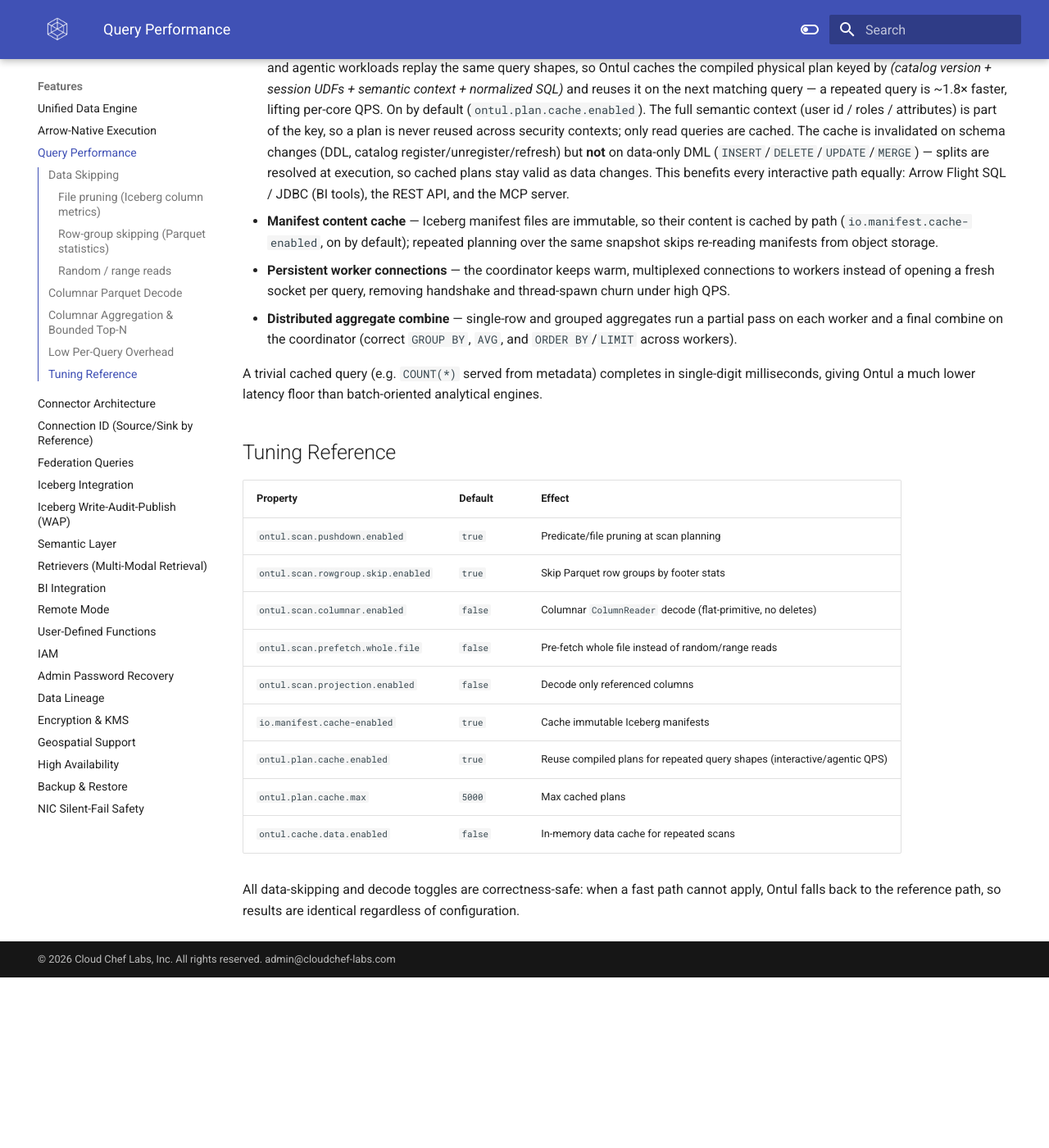
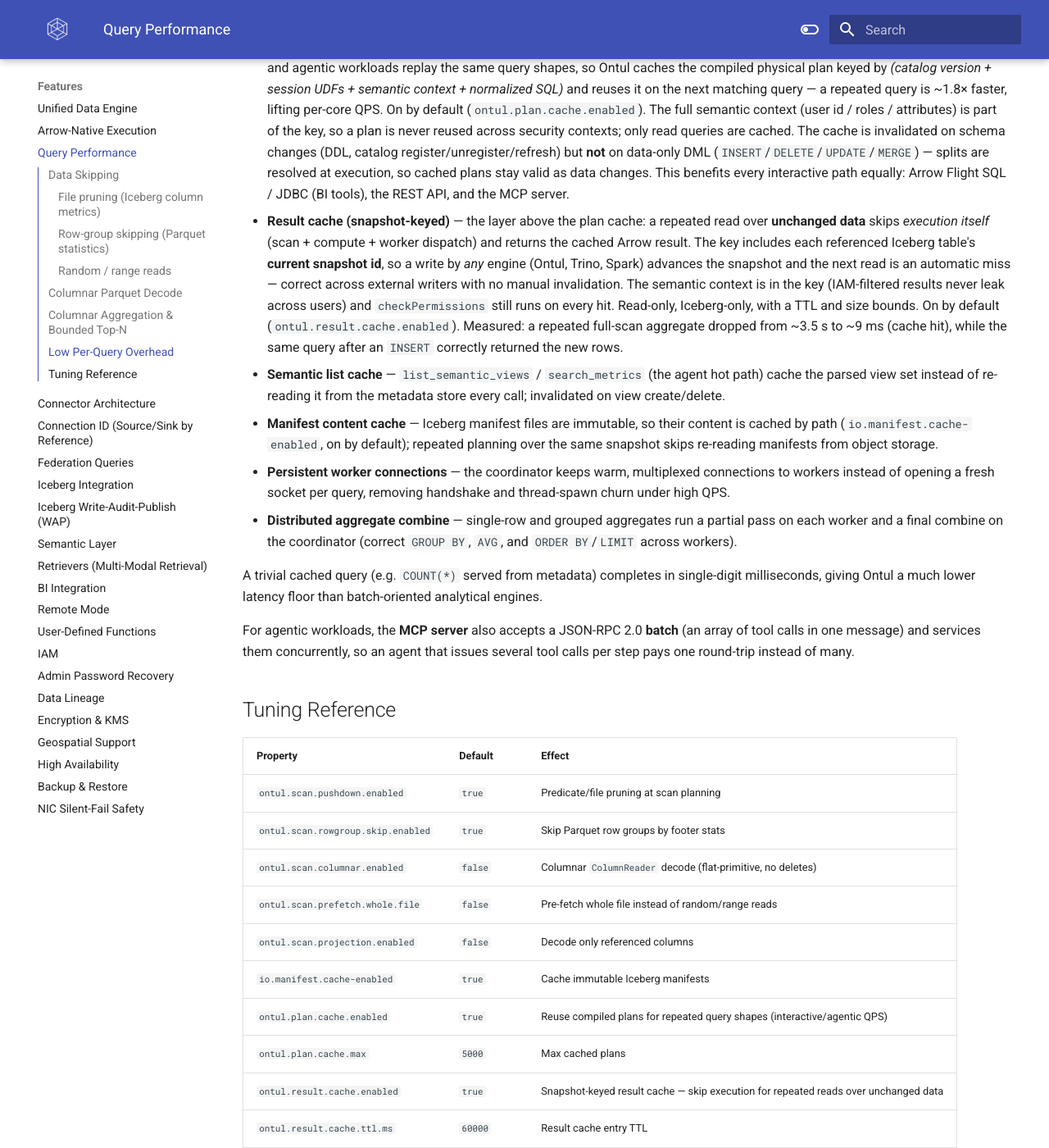
Before and after one commit to cloudcheflabs/ontul-docs, an MkDocs documentation site: the page built from docs/features/query-performance.md, in a window 1280 px wide and 1400 px high, scrolled down 1872 px. Shown: the whole window at 82% size. Built offline with MkDocs 1.6.1 and Material for MkDocs 9.7.7, drawn with Linux system fonts in a browser that asks for light colours; the version menu is left out; before the commit the page ends 3064 px from its top, so only the background shows below that.

Commit message:
docs: result cache (snapshot-keyed) + semantic list cache + MCP JSON-RPC batch
Co-Authored-By: Claude Opus 4.8 (1M context) <noreply@anthropic.com>

```diff
--- a/docs/features/query-performance.md
+++ b/docs/features/query-performance.md
@@ -82,6 +82,16 @@ workloads:
   (`INSERT`/`DELETE`/`UPDATE`/`MERGE`) — splits are resolved at execution, so cached plans stay valid as data
   changes. This benefits every interactive path equally: Arrow Flight SQL / JDBC (BI tools), the REST API, and
   the MCP server.
+- **Result cache (snapshot-keyed)** — the layer above the plan cache: a repeated read over **unchanged data**
+  skips *execution itself* (scan + compute + worker dispatch) and returns the cached Arrow result. The key
+  includes each referenced Iceberg table's **current snapshot id**, so a write by *any* engine (Ontul, Trino,
+  Spark) advances the snapshot and the next read is an automatic miss — correct across external writers with no
+  manual invalidation. The semantic context is in the key (IAM-filtered results never leak across users) and
+  `checkPermissions` still runs on every hit. Read-only, Iceberg-only, with a TTL and size bounds. On by
+  default (`ontul.result.cache.enabled`). Measured: a repeated full-scan aggregate dropped from ~3.5 s to ~9 ms
+  (cache hit), while the same query after an `INSERT` correctly returned the new rows.
+- **Semantic list cache** — `list_semantic_views` / `search_metrics` (the agent hot path) cache the parsed view
+  set instead of re-reading it from the metadata store every call; invalidated on view create/delete.
 - **Manifest content cache** — Iceberg manifest files are immutable, so their content is cached by path
   (`io.manifest.cache-enabled`, on by default); repeated planning over the same snapshot skips re-reading
   manifests from object storage.
@@ -92,6 +102,10 @@ workloads:
 
 A trivial cached query (e.g. `COUNT(*)` served from metadata) completes in single-digit milliseconds, giving
 Ontul a much lower latency floor than batch-oriented analytical engines.
+
+For agentic workloads, the **MCP server** also accepts a JSON-RPC 2.0 **batch** (an array of tool calls in one
+message) and services them concurrently, so an agent that issues several tool calls per step pays one
+round-trip instead of many.
 
 ## Tuning Reference
 
@@ -105,6 +119,8 @@ Ontul a much lower latency floor than batch-oriented analytical engines.
 | `io.manifest.cache-enabled` | `true` | Cache immutable Iceberg manifests |
 | `ontul.plan.cache.enabled` | `true` | Reuse compiled plans for repeated query shapes (interactive/agentic QPS) |
 | `ontul.plan.cache.max` | `5000` | Max cached plans |
+| `ontul.result.cache.enabled` | `true` | Snapshot-keyed result cache — skip execution for repeated reads over unchanged data |
+| `ontul.result.cache.ttl.ms` | `60000` | Result cache entry TTL |
 | `ontul.cache.data.enabled` | `false` | In-memory data cache for repeated scans |
 
 All data-skipping and decode toggles are correctness-safe: when a fast path cannot apply, Ontul falls back to
```
